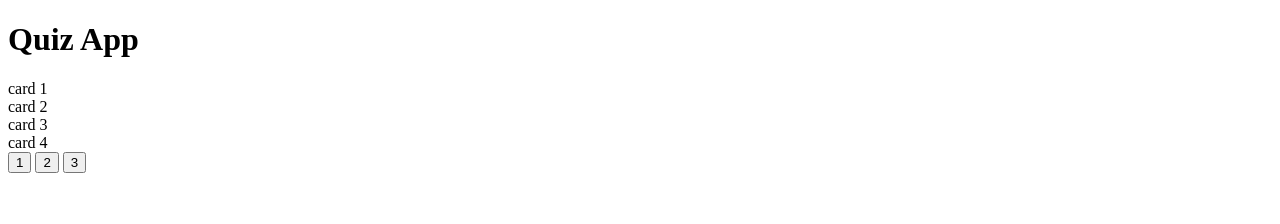
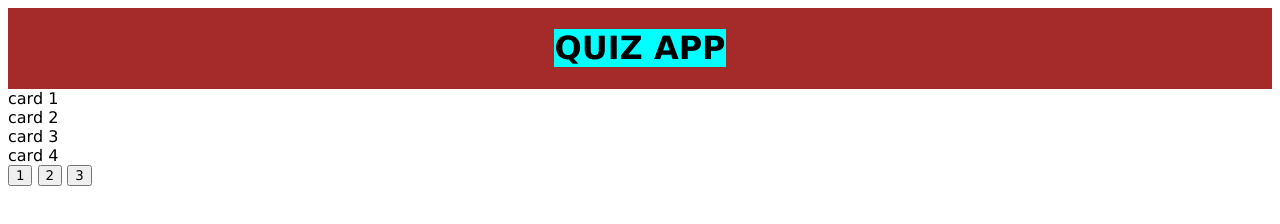
Before and after one commit to nikstaaar/my-quiz-app, a plain HTML site: page index.html in a window 1280 px wide. Drawn offline with Linux system fonts and the light colour scheme.

Commit message:
added styling for header

```diff
--- a/css/global.css
+++ b/css/global.css
@@ -1,3 +1,4 @@
 * {
     box-sizing: border-box;
-}
+    font-family: 'Lucida Sans', 'Lucida Sans Regular', 'Lucida Grande', 'Lucida Sans Unicode', Geneva, Verdana, sans-serif;
+    }
--- a/css/header.css
+++ b/css/header.css
@@ -0,0 +1,9 @@
+.header{
+    background-color: brown;
+    width: 100%;
+    display: flex;
+    justify-content: center;
+}
+.header__headline {
+    background-color: aqua;
+}
--- a/index.html
+++ b/index.html
@@ -8,8 +8,8 @@
     <link rel = stylesheet href="styles.css"/>
 </head>
 <body>
-    <header>
-        <h1>Quiz App</h1>
+    <header class = "header">
+        <h1 class = "header__headline">QUIZ APP</h1>
     </header>
     <main>
         <div>
--- a/styles.css
+++ b/styles.css
@@ -0,0 +1,4 @@
+@import "./css/global.css";
+@import "./css/header.css";
+@import "./css/main.css";
+@import "./css/footer.css";
```
